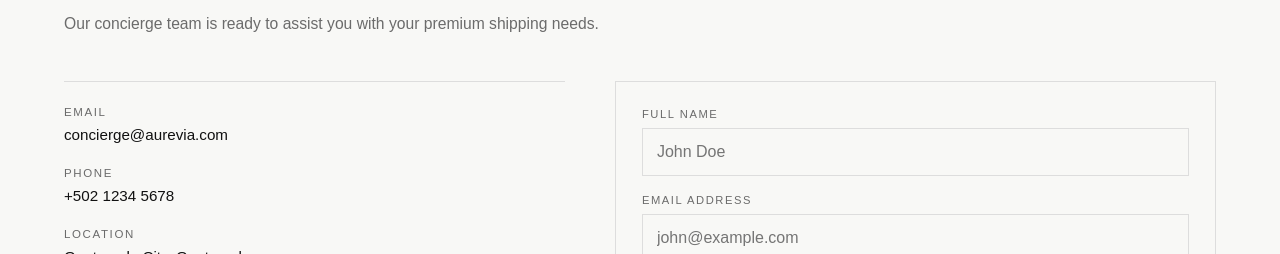
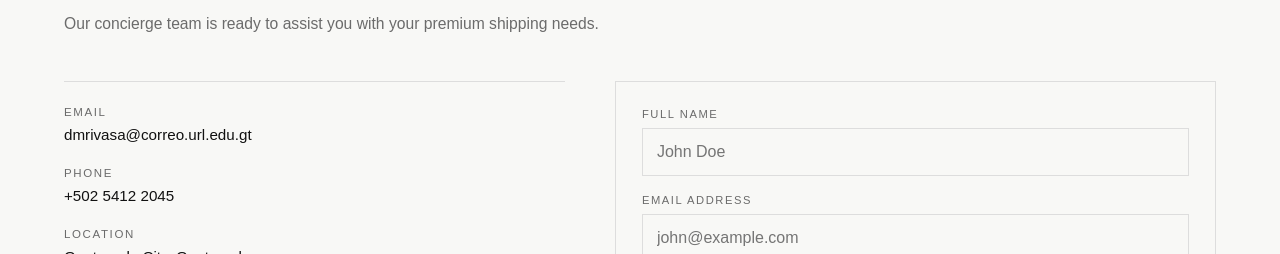
Before and after one commit to drivas022/aurevia-courier, a React (Create React App) app: page / in a window 1280 px wide. Shown: the part 5120-5374 px from the top of the page. Built offline with nearby package versions, Linux system fonts and the light colour scheme.

Commit message:
fix: Correct displayed information

```diff
--- a/src/components/SeccionContacto.jsx
+++ b/src/components/SeccionContacto.jsx
@@ -23,12 +23,12 @@ function SeccionContacto() {
           <div className="contacto__info">
             <div className="contacto__bloque">
               <p className="contacto__label">EMAIL</p>
-              <p className="contacto__valor">concierge@aurevia.com</p>
+              <p className="contacto__valor">dmrivasa@correo.url.edu.gt</p>
             </div>
 
             <div className="contacto__bloque">
               <p className="contacto__label">PHONE</p>
-              <p className="contacto__valor">+502 1234 5678</p>
+              <p className="contacto__valor">+502 5412 2045</p>
             </div>
 
             <div className="contacto__bloque">
```
